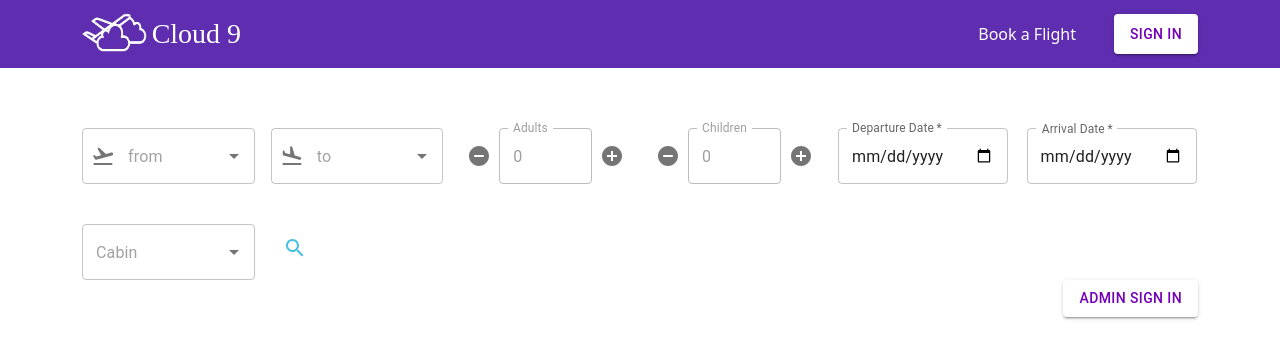
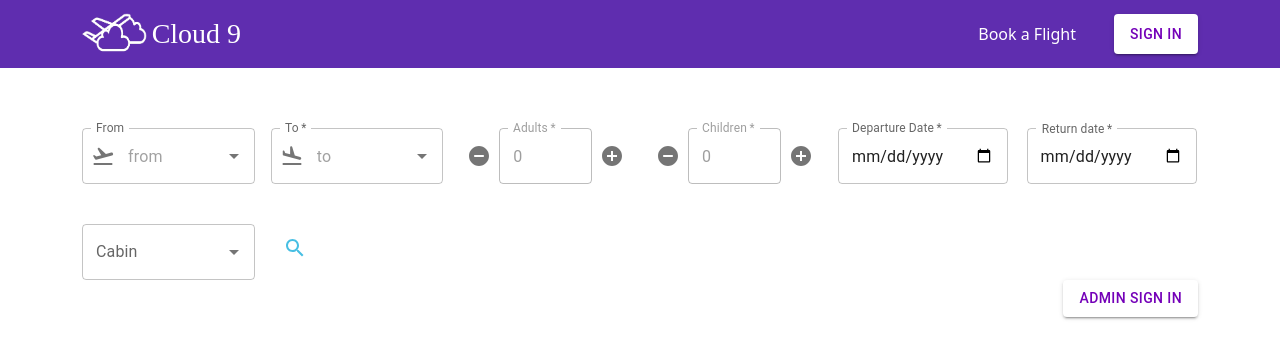
Before and after one commit to advanced-computer-lab/Scrum-Masters-, a React (Create React App) app in the folder frontend/: page / in a window 1280 px wide. Shown: the top 358 px of the page. Built offline with nearby package versions, Linux system fonts and the light colour scheme; no server answers; a web font is replaced by a local one.

Commit message:
ahmed merged

```diff
--- a/frontend/src/components/user/forms/SearchFlight.js
+++ b/frontend/src/components/user/forms/SearchFlight.js
@@ -163,6 +163,7 @@ const SearchFlight = () => {
                   <TextField
                     {...params}
                     placeholder='from'
+                    label='From'
                     InputProps={{
                       ...params.InputProps,
                       startAdornment: (
@@ -192,6 +193,7 @@ const SearchFlight = () => {
                 size='30px'
                 renderInput={(params) => (
                   <TextField
+                    label='To'
                     {...params}
                     placeholder='to'
                     required
@@ -220,6 +222,7 @@ const SearchFlight = () => {
                 <RemoveCircleRoundedIcon />
               </IconButton>
               <TextField
+                required
                 name='noOfAdults'
                 label='Adults'
                 type='number'
@@ -250,6 +253,7 @@ const SearchFlight = () => {
                 <RemoveCircleRoundedIcon />
               </IconButton>
               <TextField
+                required
                 name='noOfChildren'
                 type='number'
                 label='Children'
@@ -290,7 +294,7 @@ const SearchFlight = () => {
           <Grid item xs={6} md={2}>
             <TextField
               id='outlined-search'
-              label='Arrival Date'
+              label='Return date'
               type='date'
               InputLabelProps={{
                 shrink: true,
@@ -310,6 +314,7 @@ const SearchFlight = () => {
               <Autocomplete
                 {...cabinProps}
                 id='blur-on-select'
+                label='Cabin'
                 required
                 blurOnSelect
                 clearOnEscape
@@ -318,7 +323,7 @@ const SearchFlight = () => {
                   setQuery({ ...query, ['cabin']: newValue })
                 }
                 renderInput={(params) => (
-                  <TextField {...params} placeholder='Cabin' />
+                  <TextField {...params} placeholder='Cabin' label='Cabin' />
                 )}
               />
             </div>
```
